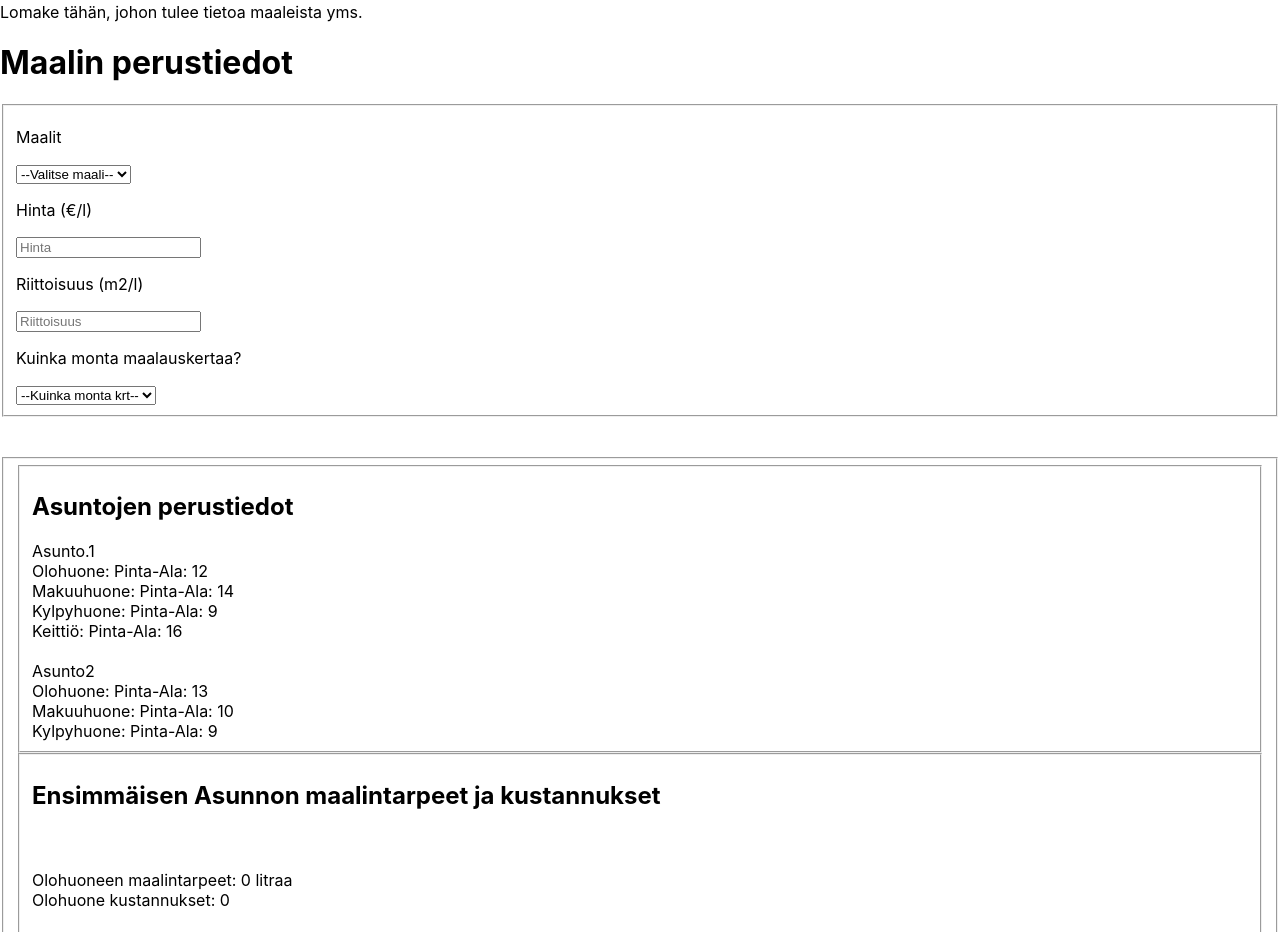
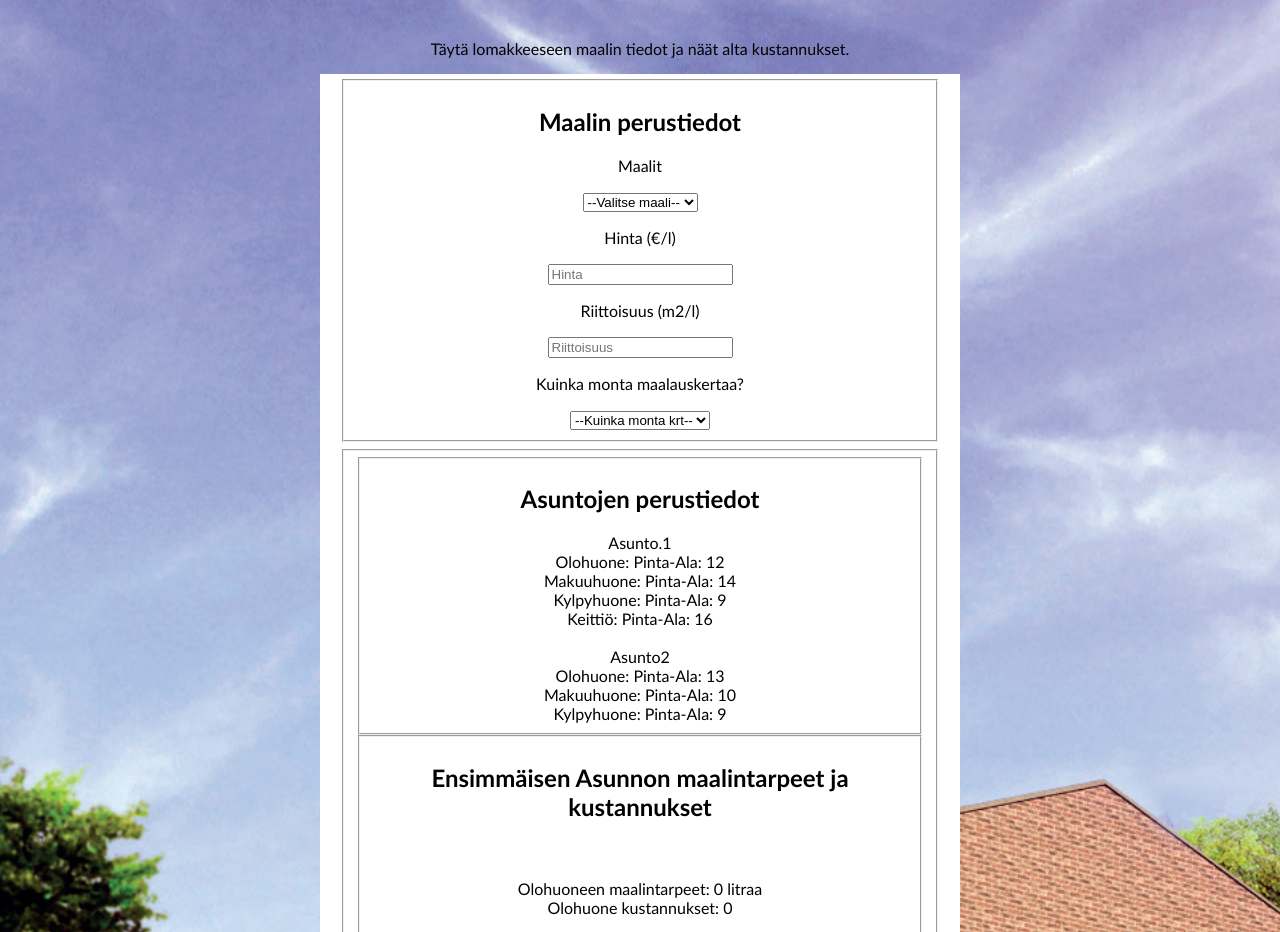
Before and after one commit to inikkee/SOJSR1, a React (Create React App) app: page / in a window 1280 px wide. Shown: the part 80-1012 px from the top of the page. Built offline with nearby package versions, Linux system fonts and the light colour scheme.

Commit message:
css kuntoon

```diff
--- a/public/index.html
+++ b/public/index.html
@@ -29,10 +29,9 @@
   <body>
 
     <h1>Taloyhtiön maalaustarpeet!</h1>
-    <p>Lomake tähän, johon tulee tietoa maaleista yms.</p>
+    <p>Täytä lomakkeeseen maalin tiedot ja näät alta kustannukset.</p>
     <div id="root"></div>
 
-    <script src="/App.js"></script>
     <!--
       This HTML file is a template.
       If you open it directly in the browser, you will see an empty page.
--- a/src/App.css
+++ b/src/App.css
@@ -1,46 +1,58 @@
-.App {
-  text-align: center;
+body {
+	background-image: url("../src/images/talo.jpg");
+	background-size: cover;
+	background-repeat: no-repeat;
+	background-color: #ffffffff;
+	margin: 0 10%;
+	font-family: 'Gill Sans', 'Gill Sans MT', Calibri, 'Trebuchet MS', sans-serif;
+	}
+
+h1 {
+	text-align: center;
+	font-size: 3em;
+	color: #000000;
+	text-transform: uppercase;
+	margin-top: 30px;
+	}
+
+h2 {
+	text-align: center;
+	color: #000000;
+	font-size: 1,5em;
+	font-style: bold;
+	}
+
+p	{
+	text-align: center;
+	color: #000000;
+	}
+
+#maalilaskuri {
+	margin: auto;
+	position: relative;
+	top: 0;
+	bottom: 0;
+	left: 0;
+	right: 0;
+	width: 600px;
+	height: 360px;
+	padding: 5px 20px;
+	background: #FFFFFF;
+
+	text-align: center;
+ }
+
+#tiedot {
+	margin: auto;
+	position: relative;
+	top: 0;
+	bottom: 0;
+	left: 0;
+	right: 0;
+	width: 600px;
+	height: 1410px;
+	padding: 5px 20px;
+	background: #FFFFFF;
+
+	text-align: center;
 }
-
-.App-logo {
-  height: 40vmin;
-  pointer-events: none;
-}
-
-@media (prefers-reduced-motion: no-preference) {
-  .App-logo {
-    animation: App-logo-spin infinite 20s linear;
-  }
-}
-
-.App-header {
-  background-color: #282c34;
-  min-height: 100vh;
-  display: flex;
-  flex-direction: column;
-  align-items: center;
-  justify-content: center;
-  font-size: calc(10px + 2vmin);
-  color: white;
-}
-
-.App-link {
-  color: #61dafb;
-}
-
-@keyframes App-logo-spin {
-  from {
-    transform: rotate(0deg);
-  }
-  to {
-    transform: rotate(360deg);
-  }
-}
-
-.wrapper {
-  padding: 5px 20px;
-}
-
-.wrapper fieldset {
-  margin: 20px 0;
-}
--- a/src/components/Form.js
+++ b/src/components/Form.js
@@ -30,8 +30,11 @@ export default class Form extends React.Component {
       <span>
 
 
-        <h1>Maalin perustiedot</h1>
+
+        <div id="maalilaskuri">
+
         <fieldset>
+        <h2>Maalin perustiedot</h2>
           <label>
 
             <p>Maalit</p>
@@ -63,7 +66,9 @@ export default class Form extends React.Component {
             </select>
           </label>
         </fieldset>
-        <br /><br />
+        </div>
+
+        <div id="tiedot">
         <fieldset>
 
 <fieldset>
@@ -157,6 +162,7 @@ export default class Form extends React.Component {
 
 
         </fieldset>
+        </div>
         <br /><br /><br /><br /><br /><br /><br /><br /><br /><br />
 
 
```
Also changed, not shown: src/images/talo.jpg (added).
